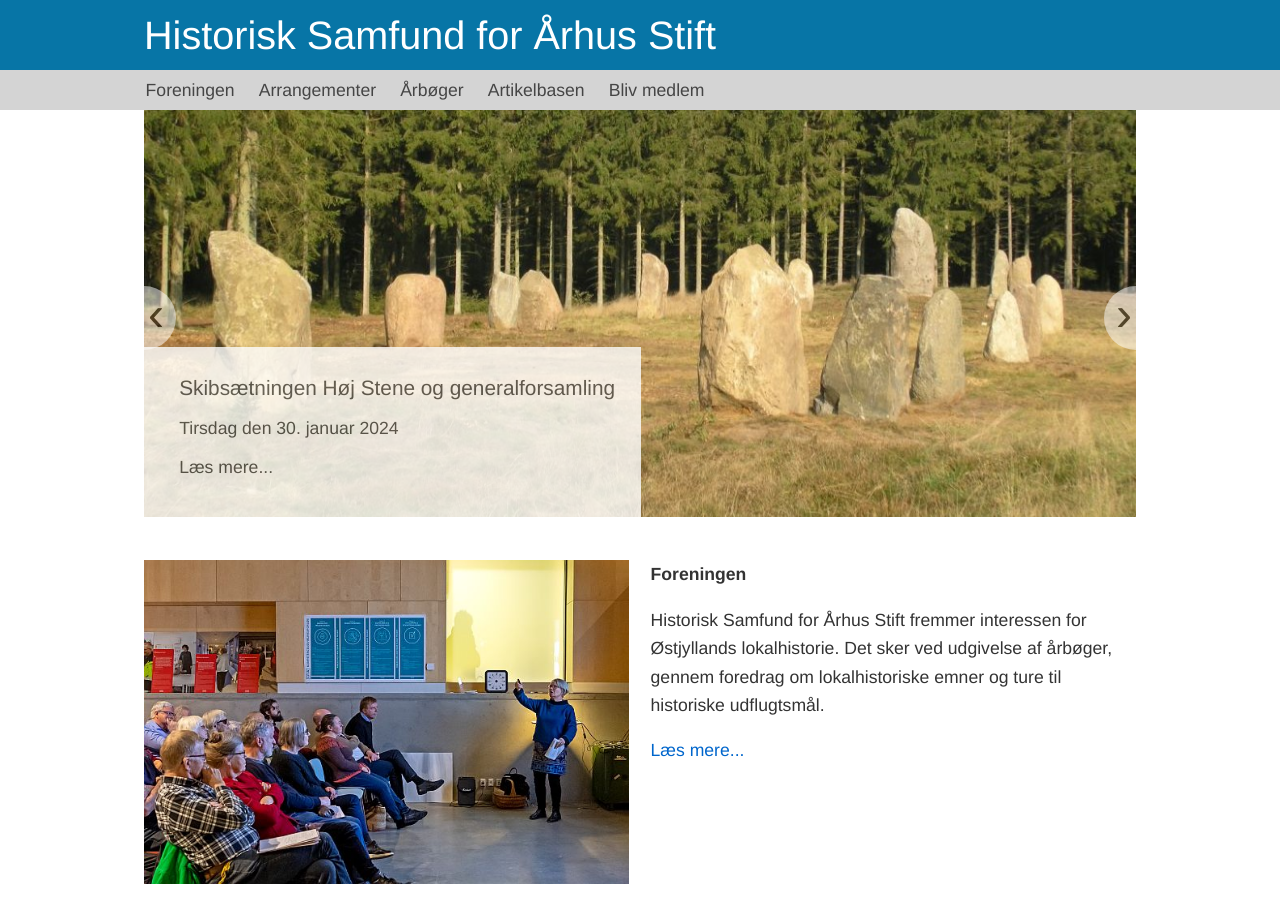
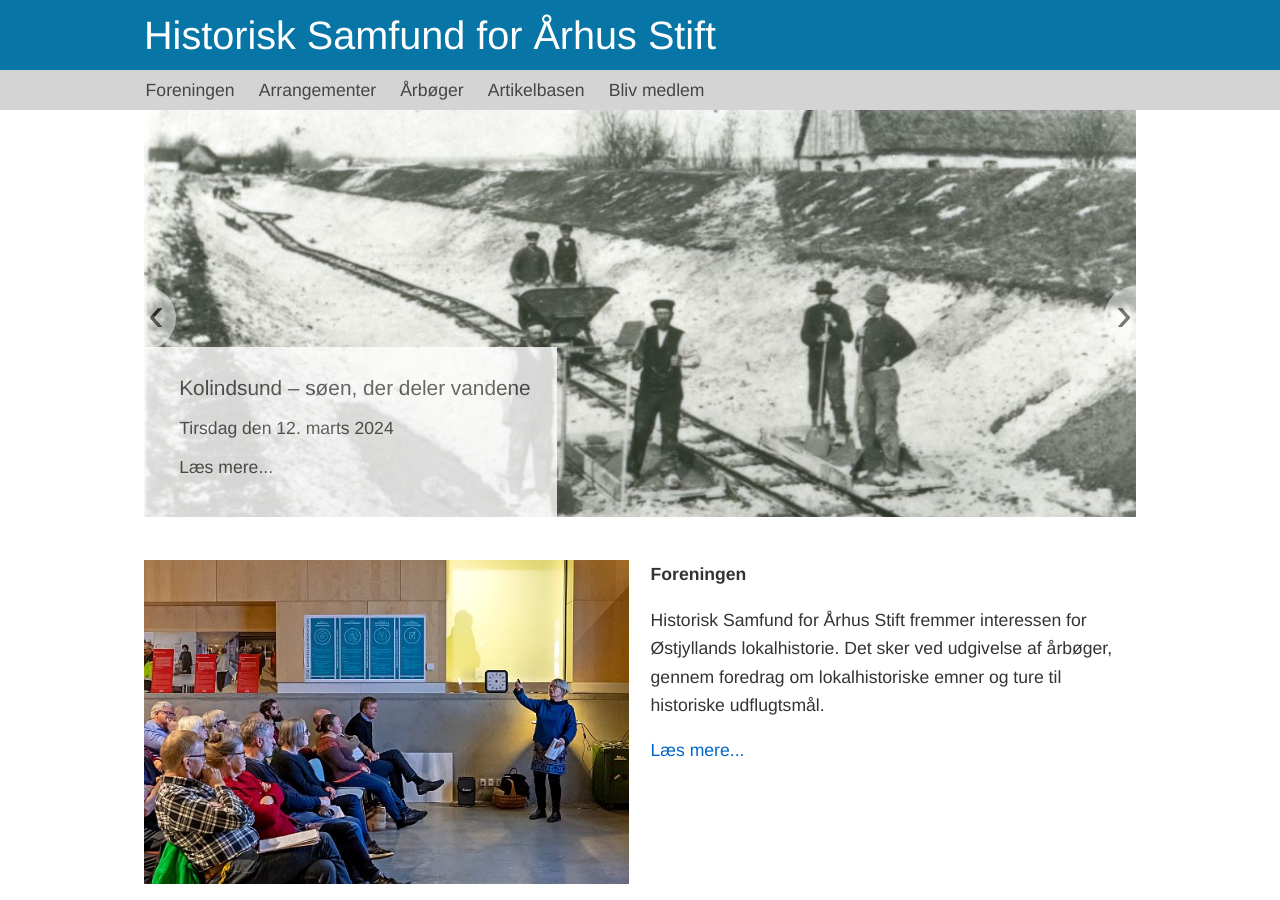
Before and after one commit to guldhorn/historisk-samfund, a Jekyll site: the page built from index.md, in a window 1280 px wide and 900 px high. Built offline with Jekyll 4.4.1, drawn with Linux system fonts in a browser that asks for light colours.

Commit message:
Update slides.yaml

```diff
--- a/_data/slides.yaml
+++ b/_data/slides.yaml
@@ -7,12 +7,6 @@
 # image_alt: the text to show when hovering the mouse over the image
 # title: the heading in the text-field which overlays the image
 # text: the text of the text-field
-
-- page_url: /arrangementer/2024-01-30-skibsaetning-hoej-stene
-  image_url: /assets/Høje Stene_slider.jpg
-  image_alt: Foredrag om skibsætningen Høj Stene
-  title: Skibsætningen Høj Stene og generalforsamling
-  text: Tirsdag den 30. januar 2024
 
 - page_url: /arrangementer/2024-03-12-kolindsund-soen-der-deler-vandene
   image_url: /assets/kolindsund-slider.jpg
```
